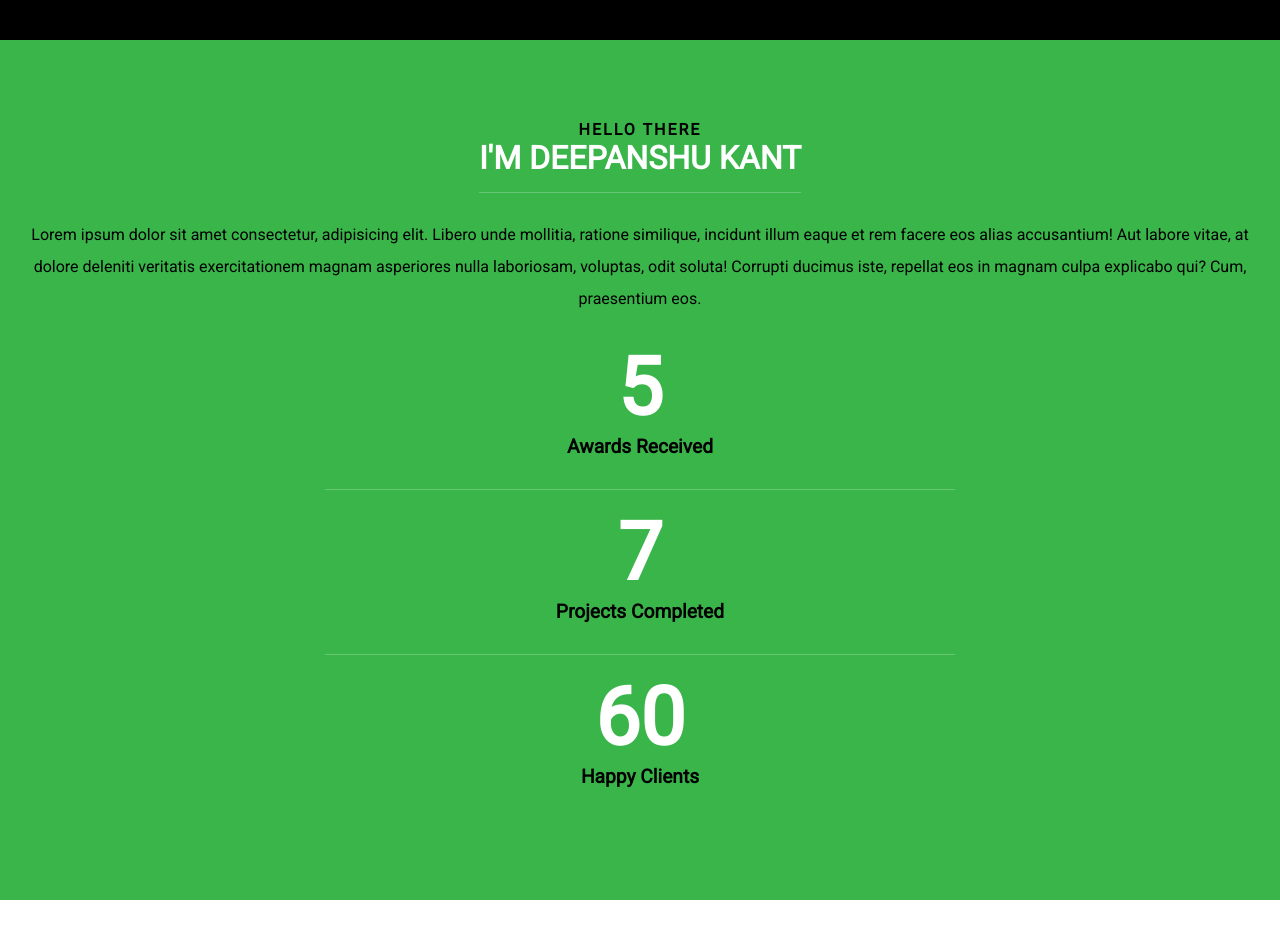
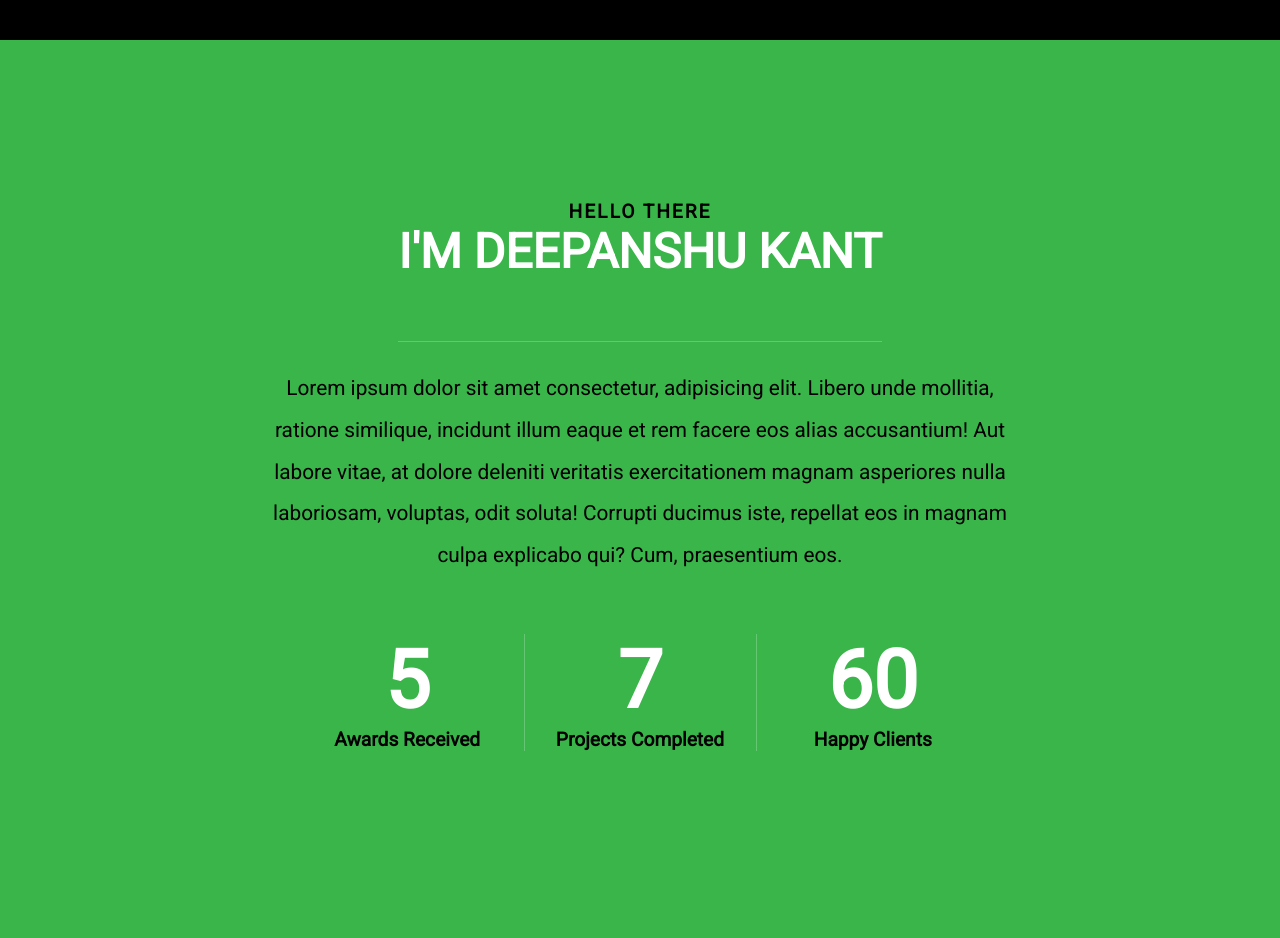
Before and after one commit to DeepanshuKant/Deepanshu-Portfolio, a React (Create React App) app: page / in a window 1280 px wide. Shown: the part 760-1698 px from the top of the page. Before the commit the page ends 1660 px from the top, so only its background shows below. Built offline with nearby package versions, Linux system fonts and the light colour scheme.

Commit message:
about section added

```diff
--- a/src/Components/About/About.css
+++ b/src/Components/About/About.css
@@ -92,3 +92,62 @@
     font-weight: bold;
     font-size: 1.2rem;
 }
+
+@media only screen and (min-width: 451px) {
+    #about {
+        padding-top: 10em;
+        padding-bottom: 10em;
+    }
+
+    .heading p {
+        font-size: 1.2rem;
+    }
+
+    .heading h1 {
+        font-size: 3rem;
+        padding-bottom: 1.3em;
+    }
+
+    .about__content {
+        /* border: 1px solid red; */
+        font-size: 1.3rem;
+        width: 60%;
+        margin: auto;
+    }
+
+    .about__boxes {
+        /* border: 1px solid red; */
+        flex-direction: row;
+    }
+
+    .box {
+        /* border: 1px solid black; */
+        width: 20%;
+        padding-top: 0;
+        padding-bottom: 0;
+    }
+
+    .box:nth-child(1):after {
+        content: ' ';
+        position: absolute;
+        left: 100%;
+        top: 0;
+        width: 1px;
+        height: 100%;
+        background-color: rgba(255, 255, 255, 0.232);
+    }
+
+    .box:nth-child(2):after {
+        content: ' ';
+        position: absolute;
+        left: 100%;
+        top: 0;
+        width: 1px;
+        height: 100%;
+        background-color: rgba(255, 255, 255, 0.232);
+    }
+
+    .about__boxes {
+        padding: 3em;
+    }
+}
--- a/src/Components/About/About.js
+++ b/src/Components/About/About.js
@@ -2,34 +2,40 @@ import "./About.css"
 import React from 'react'
 import CountUp from 'react-countup'
 
+import { useEffect } from 'react'
+import Aos from 'aos'
+import "aos/dist/aos.css"
+
 function About() {
-
+    useEffect(() => {
+        Aos.init({ duration: 2000 })
+    })
     return (
         <>
             <div className="parent__about">
-                <div id="about">
-                    <div className="heading">
+                <div id="about" >
+                    <div className="heading" data-aos="fade-up">
                         <p>Hello There</p>
                         <h1>I'm Deepanshu Kant</h1>
                     </div>
-                    <div className="about__content">
+                    <div className="about__content" data-aos="fade-up">
                         <p>Lorem ipsum dolor sit amet consectetur, adipisicing elit. Libero unde mollitia, ratione similique, incidunt illum eaque et rem facere eos alias accusantium! Aut labore vitae,
                             at dolore deleniti veritatis exercitationem magnam asperiores nulla laboriosam, voluptas, odit soluta! Corrupti ducimus iste,
                             repellat eos in magnam culpa explicabo qui? Cum, praesentium eos.</p>
                     </div>
 
                     <div className="about__boxes">
-                        <div className="box">
+                        <div className="box" data-aos="fade-up">
                             <h1>
                                 <CountUp start={0} end={5} duration={1} />
                             </h1>
                             <p>Awards Received</p>
                         </div>
-                        <div className="box">
+                        <div className="box" data-aos="fade-up">
                             <h1><CountUp start={0} end={7} duration={1} /></h1>
                             <p>Projects Completed</p>
                         </div>
-                        <div className="box">
+                        <div className="box" data-aos="fade-up">
                             <h1>
                                 <CountUp start={0} end={60} duration={1} />
                             </h1>
--- a/src/Components/Home/Home.css
+++ b/src/Components/Home/Home.css
@@ -84,6 +84,7 @@
     .home__text {
         padding-left: 120px;
         line-height: 1.8;
+        /* border: 1px solid red; */
     }
 
     .home__para {
```
